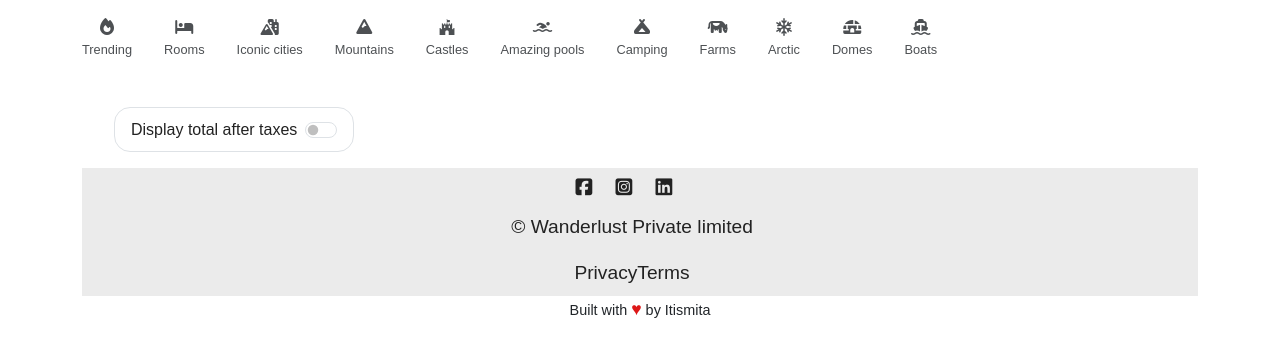
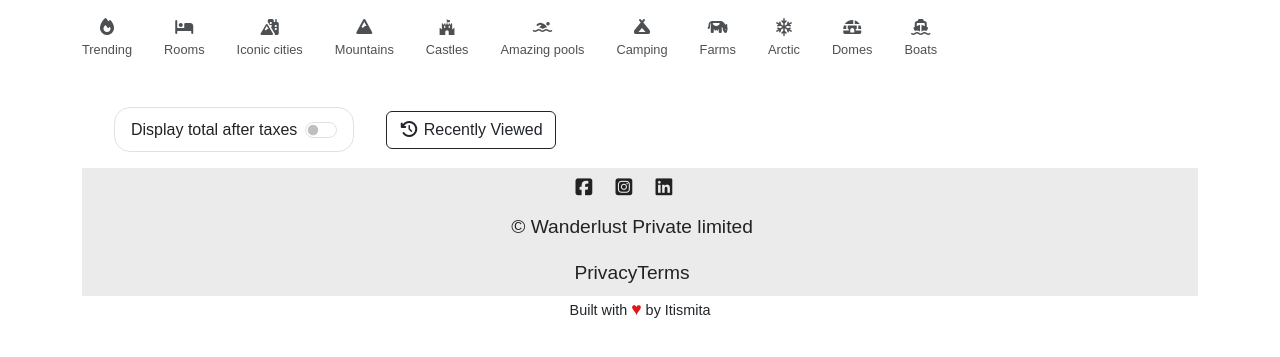
Before and after one commit to Itismitasahoo/WanderStay, a Node server app: page /listings/ in a window 1280 px wide. Shown: the part 80-437 px from the top of the page. Run offline with Node 20, Linux system fonts and the light colour scheme; data that the repository does not hold is empty; some libraries are stand-ins or nearby versions.

Commit message:
add recently viewed button

```diff
--- a/views/listings/index.ejs
+++ b/views/listings/index.ejs
@@ -193,6 +193,11 @@ html[data-theme="dark"] #filters .filter:hover {
     </div>
   </div>
 
+  <a href="/listings/recently-viewed" class="btn btn-outline-dark recently-viewed-btn">
+    <i class="fa-solid fa-clock-rotate-left"></i>
+    Recently Viewed
+</a>
+
 </div>
 
     <!-- Recently Viewed Section -->
```
